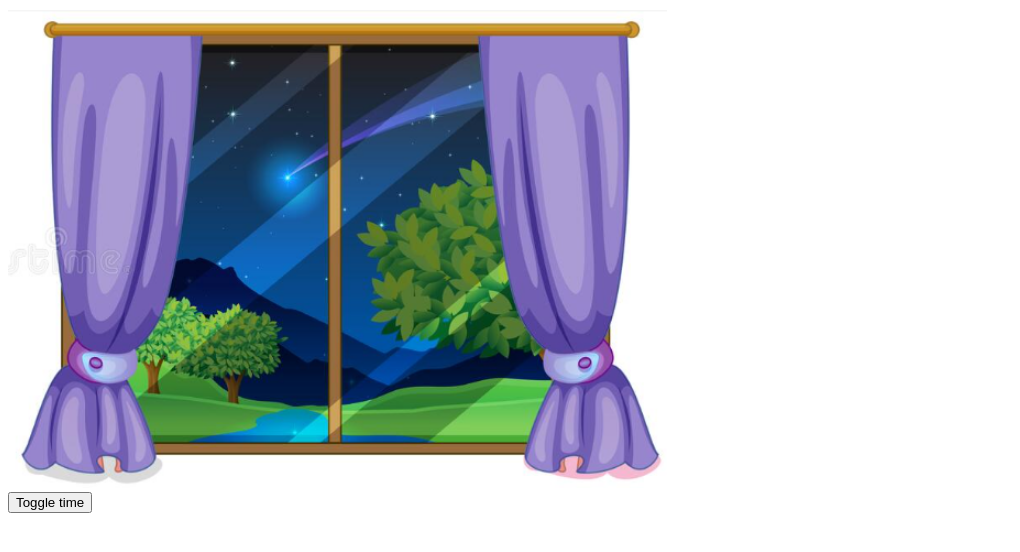
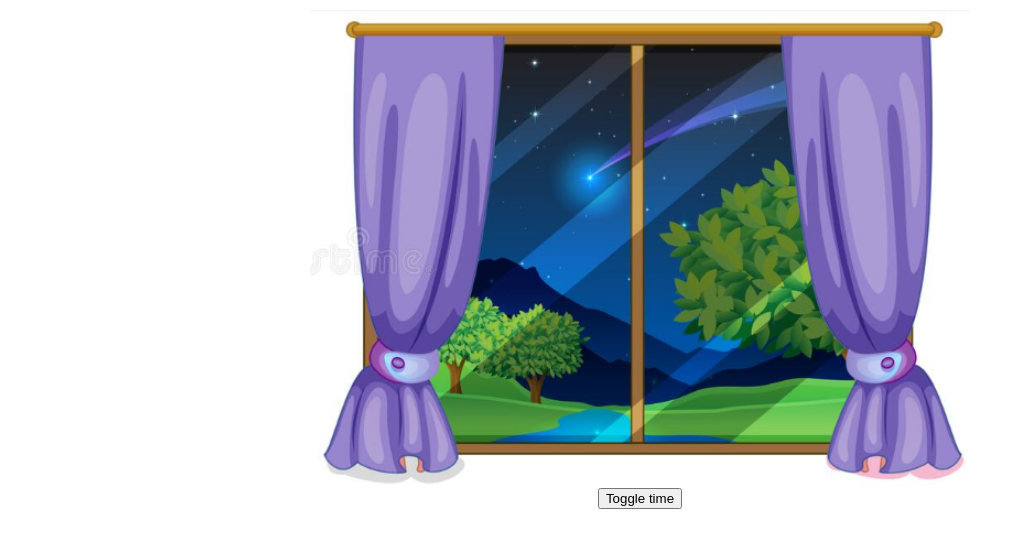
Before and after one commit to MariaTheCoder/window, a plain HTML site: page index.html in a window 1280 px wide. Both pictures are taken after a click on the button "Toggle time". Shown: the whole page, without its empty margins (0-1020 px from the left). Drawn offline with Linux system fonts and the light colour scheme.

Commit message:
center elements

```diff
--- a/index.js
+++ b/index.js
@@ -20,6 +20,5 @@ toggleButton.addEventListener("click", () => {
     currentWindow.alt = "Window by night time";
     audioNighttime.play();
   }
-
   windowFrame.appendChild(currentWindow);
 });
--- a/style.css
+++ b/style.css
@@ -1,4 +1,21 @@
+body {
+  display: flex;
+  flex-direction: column;
+}
+
 .currentWindow {
   height: 30em;
   width: auto;
 }
+
+img {
+  display: block;
+  margin-left: auto;
+  margin-right: auto;
+}
+
+button {
+  justify-content: center;
+  margin-left: auto;
+  margin-right: auto;
+}
```
